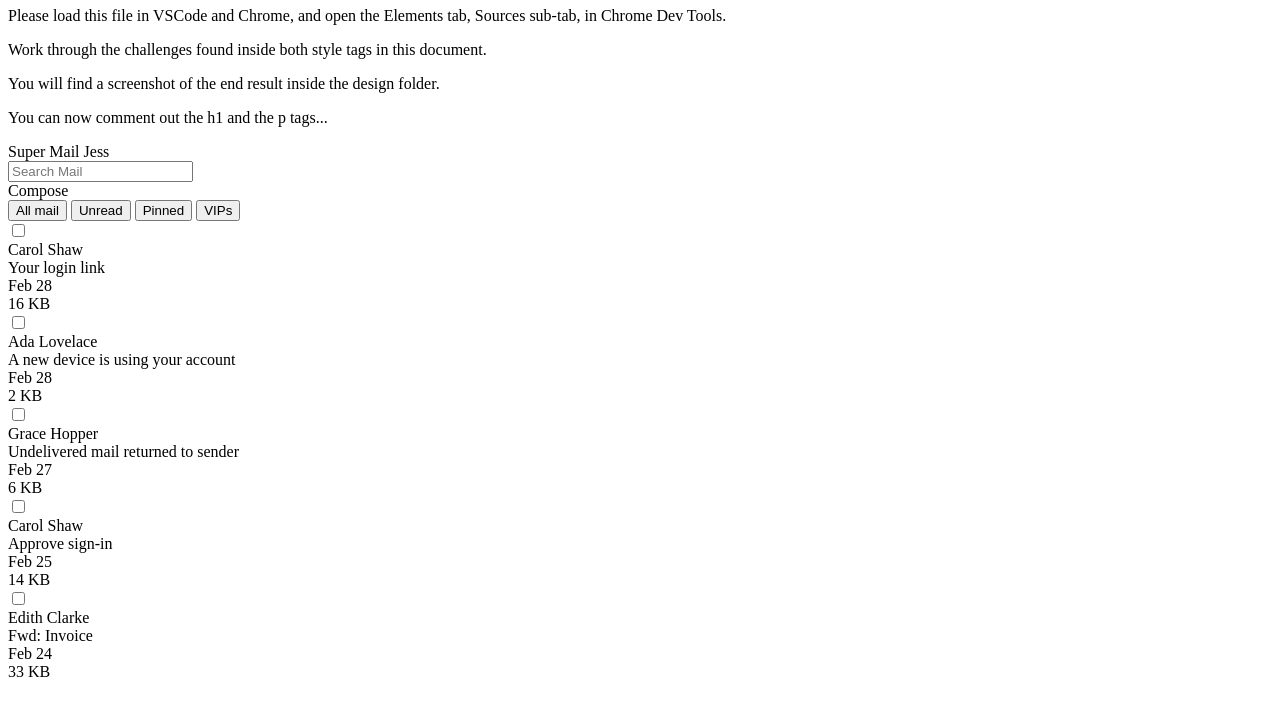
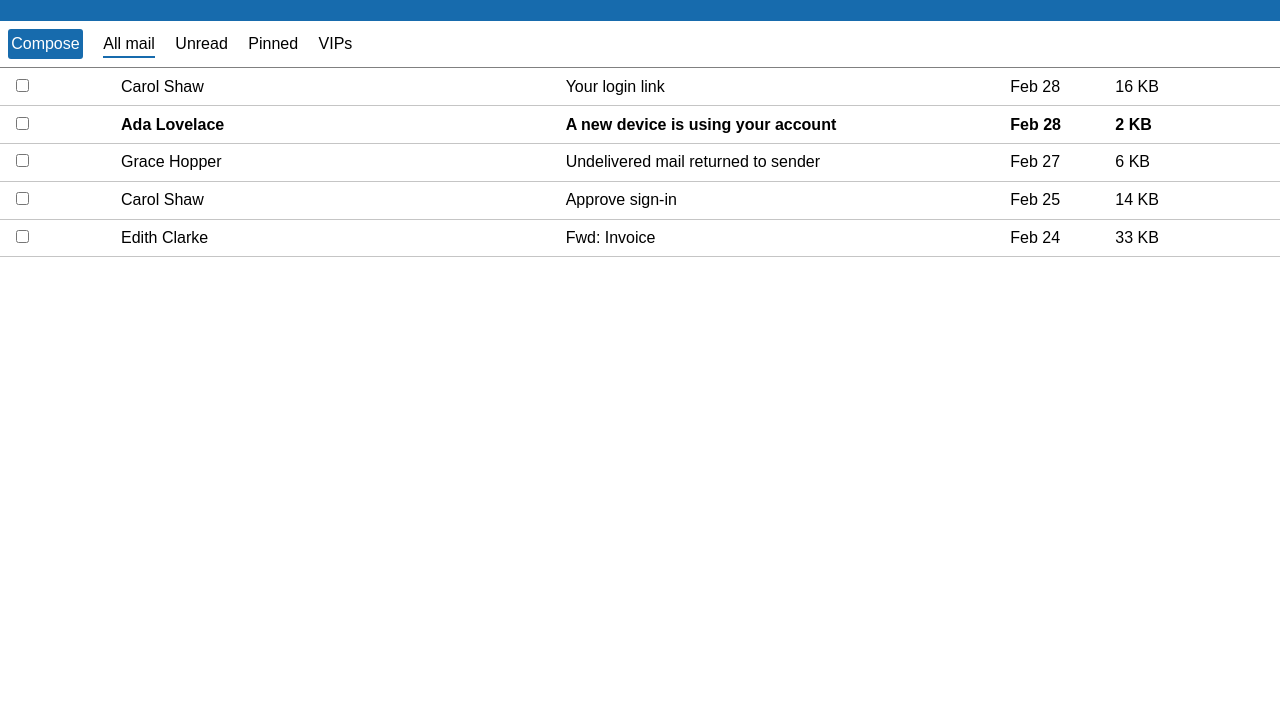
Before and after one commit to bloominstituteoftechnology/module-project---html-and-css-ii-aRonnieAlsop, a plain HTML site: page index.html in a window 1280 px wide. Shown: the part 73-800 px from the top of the page. Drawn offline with Linux system fonts and the light colour scheme.

Commit message:
'finished guided project'

```diff
--- a/index.html
+++ b/index.html
@@ -5,90 +5,157 @@
   <meta charset="UTF-8">
   <style>
     /* 👉 Task 1- Apply the reset found on this page: https://www.joshwcomeau.com/css/custom-css-reset/ */
-
+    *, *::before, *::after {
+  box-sizing: border-box;
+  }
+  * {
+  margin: 0;
+  }
+  html, body {
+  height: 100%;
+  }
+  body {
+  line-height: 1.5;
+  -webkit-font-smoothing: antialiased;
+  }
+  img, picture, video, canvas, svg {
+  display: block;
+  max-width: 100%;
+  }
+  input, button, textarea, select {
+  font: inherit;
+  }
+  p, h1, h2, h3, h4, h5, h6 {
+  overflow-wrap: break-word;
+  }
+  #root, #__next {
+  isolation: isolate;
+  }
   </style>
   <style>
     /* 👉 Task 2- Target the body element.
     Apply a font family of Arial to the body element.
     The font property is inherited by descendant (nested) elements. */
-
+ body {
+ font-family: Arial, Helvetica, sans-serif;
+ }
     /* 👉 Task 3- Target the element with id headerTop.
     Apply white color to the text, some padding using px or rem units, and a dark background color. */
-
+#headerTop {
+  color: white;
+  background-color: #176bad;
+  padding: 2rem;
+}
     /* 👉 Task 4- Target the divs that are directly nested underneath the id headerTop.
     Make them display as inline block, instead of block.
     This will make them render on the same line. */
-
+#headerTop div {
+  display: inline-block;
+}
     /* 👉 Task 5- Target the spans that are nested inside the id headerTop.
     Make them have some margin on the right.
     This will prevent the spans from crashing against one another. */
-
+  #headerTop span {
+    margin-right: 0.5rem;
+  }
     /* 👉 Task 6- Target the first span nested inside the element with id headerTop.
     Make it have a font weight of bold, and transform the text to uppercase. */
-
+  .logo {
+    text-transform: uppercase;
+    font-weight: bold;
+  }
     /* 👉 Task 7- Target the id headerBottom.
     Give it a bottom border of 1 pixel, solid gray, and a little bit of padding using px or rem units. */
-
+  #headerBottom {
+    border-bottom: 1px solid gray;
+    padding: 0.5rem;
+  }
     /* 👉 Task 8- Target the divs that are nested directly inside the element with id headerBottom.
     Make them display as inline block, instead of block.
     This will cause them to render on the same line.
     You can consolidate this rule with the one on step. 4 */
-
+#headerBottom div {
+  display: inline-block;
+}
     /* 👉 Task 9- Target the "Compose" button, although note it's a div instead an actual button.
     Give it color, bold text, background, padding, border radius, margin right, and a cursor of pointer. */
-
+.blue-btn {
+  color: white;
+  background-color: #176bad;
+  padding: 0.2rem;
+  border-radius: 3px;
+  margin-right: 1rem;
+  cursor: pointer;
+}
     /* 👉 Task 10- Research how to remove all the default styling of button elements.
     Target the button elements inside the element with id headerBottom.
     Remove all their styling, give them a bit of margin to the right, and a cursor of pointer. */
+  #headerBottom button {
+      padding: 0;
+      border: none;
+      background: none;
+      margin-right: 1rem;
+      cursor: pointer;
 
+  }
     /* 👉 Task 11- Target the button element inside the id headerBottom that has a class of active
     Make the font weight be bolder, and add a bottom border of 2 pixels solid color (you choose the color).
     Add the class name to the "All mail" button. */
+  #headerBottom button.active {
+      border-bottom: 2px solid #176bad;
+
+  }
 
     /* 👉 Task 12- Target all divs directly nested inside elements with a class of email,
     and make them display as inline-block elements.
     This will make each email render all its details in the same line*/
+.email div {
+  display: inline-block;
+}
+
 
     /* 👉 Task 13- Target the elements with a class of email.
     Give them some padding, bigger padding to the left, and a bottom border of very light grey. */
-
+.email {
+  padding: 0.4rem;
+  padding-left: 1rem;
+  border-bottom: 1px solid #c5c5c5;
+}
     /* 👉 Task 14- Target each div inside the element with a class of email.
     Make the email author and the email subject take 35% of the width of the parent element.
     Make the check, the date and the size take up 8% of the width of the parent element.
     This will arrange the details in visible columns. */
-
+.email-name, .email-subject {
+      width: 35%;
+}
+.email-check, .email-date, .email-size {
+  width: 8%;
+}
     /* 👉 Task 15- Target the second email and have its font weight be bold.
     This will make it look "unread". */
-
+.email:nth-child(2) {
+  font-weight: bold;
+}
     /* Well done! Check the design file to make sure you are close enough. */
-
   </style>
   <title>Document</title>
 </head>
 
 <body>
-  <div id="instructions">
-    <h1>HTML & CSS II</h1>
-    <p>Please load this file in VSCode and Chrome, and open the Elements tab, Sources sub-tab, in Chrome Dev Tools.</p>
-    <p>Work through the challenges found inside both style tags in this document.</p>
-    <p>You will find a screenshot of the end result inside the design folder.</p>
-    <p>You can now comment out the h1 and the p tags...</p>
-  </div>
-  <div>
   <header>
     <div id="headerTop">
-        <div>
-          <span>Super Mail</span>
+      <div class="headInLine">
+        <span class="logo">Super Mail</span>
         <span>Jess</span>
       </div>
-        <div>
+      <div class="headInLine">
         <input type="text" placeholder="Search Mail" />
       </div>
     </div>
     <div id="headerBottom">
-        <div>Compose</div>
+      <div class="blue-btn">Compose</div>
       <div>
-          <button>All mail</button>
+        <button class="active">All mail</button>
         <button>Unread</button>
         <button>Pinned</button>
         <button>VIPs</button>
```
Lines whose indentation alone changed are shown as unchanged.
